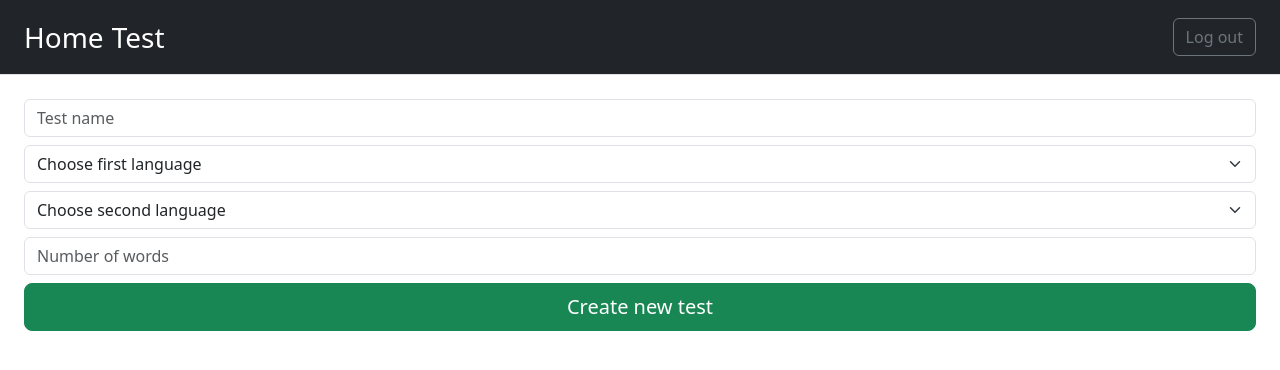
After one commit to zelwake/appcaf, a Flask app: page /app/test/new in a window 1280 px wide. The commit adds this page. Shown: the top 370 px of the page. Run offline with Flask 3, Linux system fonts and the light colour scheme; a user stored in the database is signed in; parts of the project's set-up code (start-up, migrations or seed data) failed here and were passed over.

Commit message:
creating a new test, so far only checking input

```diff
--- a/app/__init__.py
+++ b/app/__init__.py
@@ -8,6 +8,8 @@ from app.blueprints.auth import auth_bp
 # from app.blueprints.errors import page_not_found
 from app.blueprints.root import root_bp
 from flask_session import Session
+
+from app.blueprints.test import test_bp
 
 
 def create_app():
@@ -23,6 +25,7 @@ def create_app():
     app.register_blueprint(root_bp)
     app.register_blueprint(auth_bp)
     app.register_blueprint(app_bp)
+    app.register_blueprint(test_bp)
     # app.register_error_handler(404, page_not_found)
 
     return app
--- /dev/null
+++ b/app/blueprints/test.py
@@ -0,0 +1,67 @@
+from flask import Blueprint, render_template, session, request
+
+from db import db
+from helpers.htmx import htmx
+from helpers.login_required import login_required
+from helpers.render_htmx import render_htmx
+from languages import languages
+
+test_bp = Blueprint('test', __name__)
+
+
+@test_bp.route('/app/test')
+@login_required
+def test_landing_page():
+    account_id = session.get('account_id')
+    content = {}
+
+    tests = db.execute('SELECT id, name, round, total, finished FROM test WHERE id IN ('
+                       'SELECT test_id FROM test_account_relation WHERE account_id = ?'
+                       ') ORDER BY start_time DESC, finish_time DESC LIMIT 10', account_id)
+    content['tests'] = tests
+
+    if htmx():
+        return render_htmx('partials/test_landing_page.html', '/app/test', content=content)
+    return render_template('test_landing_page.html', content=content)
+
+
+@test_bp.route('/app/test/new')
+@login_required
+def create_test_page():
+    content = {'languages': languages}
+
+    if htmx():
+        return render_htmx('partials/test_new.html', '/app/test/new', content=content)
+    return render_template('test_new.html', content=content)
+
+
+@test_bp.route('/app/test/new', methods=['POST'])
+@login_required
+def create_test():
+    name = request.form.get('name')
+    language_from = request.form.get('first_language')
+    language_to = request.form.get('second_language')
+    number_of_words = request.form.get('number')
+    if not name or not name.strip():
+        return render_htmx('partials/test_new.html', content={'error': 'Please provide test name'})
+
+    if not language_from or not language_to:
+        return render_htmx('partials/test_new.html', content={'error': 'Please provide language'})
+    language_from = language_from.strip().lower()
+    language_to = language_to.strip().lower()
+    if language_from == language_to:
+        return render_htmx('partials/test_new.html', content={'error': 'Languages cannot be same'})
+    if language_from not in languages or language_to not in languages:
+        return render_htmx('partials/test_new.html', content={'error': 'Languages must be valid'})
+
+    if not number_of_words:
+        return render_htmx('partials/test_new.html', content={'error': 'Please provide number of words'})
+    try:
+        number_of_words = int(number_of_words)
+    except ValueError:
+        return render_htmx('partials/test_new.html', content={'error': 'Number must be an integer'})
+    if number_of_words < 1:
+        return render_htmx('partials/test_new.html', content={'error': 'Number must be positive integer'})
+
+    # TODO create new test and redirect user to said test
+    return 'DATABASE INSERTION NOT CREATED'
--- a/app/templates/layout.html
+++ b/app/templates/layout.html
@@ -44,7 +44,6 @@
     {% endblock main %}
 </main>
 
-<!--suppress HtmlUnknownTarget -->
-<script src="static/htmx.min.js"></script>
+<script src="{{ url_for('static', filename='htmx.min.js') }}"></script>
 </body>
 </html>
--- a/app/templates/partials/dashboard.html
+++ b/app/templates/partials/dashboard.html
@@ -16,8 +16,9 @@
                     <div class="col">{{ test.round }}/{{ test.total }}</div>
                 </div>
                 <div class="row">
-                    <div class="col">{{ test.start_time }}</div>
+                    <div class="col-2">{{ test.start_time }}</div>
                     <button class="col" hx-get="test/run?id={{ test.id }}" hx-target="main">Finish test</button>
+                    <button class="col" hx-delete="test?id={{ test.id }}" hx-target="main">Delete test</button>
                 </div>
             </li>
         {% endfor %}
--- /dev/null
+++ b/app/templates/partials/test_new.html
@@ -0,0 +1,32 @@
+<title>Creating new test</title>
+
+<form hx-post="{{ url_for('test.create_test_page') }}" hx-target="main"
+      class="d-flex flex-column w-100 p-4 align-items-stretch">
+    <label class="mb-2">
+        <input type="text" name="name" placeholder="Test name" class="form-control" required/>
+    </label>
+
+    <label class="mb-2">
+        <select class="form-select" name="first_language" required>
+            <option selected disabled>Choose first language</option>
+            {% for language in content.languages %}
+                <option value="{{ language }}">{{ language }}</option>
+            {% endfor %}
+        </select>
+    </label>
+
+    <label class="mb-2">
+        <select class="form-select" name="second_language" required>
+            <option selected disabled>Choose second language</option>
+            {% for language in content.languages %}
+                <option value="{{ language }}">{{ language }}</option>
+            {% endfor %}
+        </select>
+    </label>
+
+    <label class="mb-2">
+        <input type="number" name="number" class="form-control" min="1" placeholder="Number of words" required>
+    </label>
+
+    <button type="submit" class="btn btn-lg btn-success">Create new test</button>
+</form>
--- /dev/null
+++ b/app/templates/test_landing_page.html
@@ -0,0 +1,5 @@
+{% extends 'layout.html' %}
+
+{% block main %}
+	{% include 'partials/test_landing_page.html' %}
+{% endblock %}
--- /dev/null
+++ b/app/templates/test_new.html
@@ -0,0 +1,5 @@
+{% extends 'layout.html' %}
+
+{% block main %}
+	{% include 'partials/test_new.html' %}
+{% endblock %}
--- a/database.sql
+++ b/database.sql
@@ -45,7 +45,8 @@ CREATE TABLE IF NOT EXISTS test (
 CREATE TABLE IF NOT EXISTS test_word_relation (
     test_id INTEGER NOT NULL,
     word_id INTEGER NOT NULL,
-    language TEXT NOT NULL,
+    language_from TEXT NOT NULL,
+    language_to TEXT NOT NULL,
     try INT DEFAULT 0,
     answer_one TEXT,
     answer_two TEXT,
@@ -53,7 +54,6 @@ CREATE TABLE IF NOT EXISTS test_word_relation (
     FOREIGN KEY (word_id) REFERENCES czech_word(id) ON DELETE CASCADE,
     FOREIGN KEY (word_id) REFERENCES english_word(id) ON DELETE CASCADE,
     FOREIGN KEY (word_id) REFERENCES french_word(id) ON DELETE CASCADE,
-    CHECK (language IN ('czech', 'english', 'french')),
     PRIMARY KEY (test_id, word_id)
 );
 
--- /dev/null
+++ b/helpers/htmx.py
@@ -0,0 +1,6 @@
+from flask import request
+
+
+def htmx() -> bool:
+    """Return a boolean indicating whether the request arrived from HTMX"""
+    return request.headers.get('HX-Request') is not None
--- a/helpers/render_htmx.py
+++ b/helpers/render_htmx.py
@@ -4,7 +4,7 @@ from flask import make_response, render_template, Response
 from jinja2 import Template
 
 
-def render_htmx(template: str | Template | list[str | Template], url: str, **context: Any) -> Response:
+def render_htmx(template: str | Template | list[str | Template], url: str = None, **context: Any) -> Response:
     response = make_response(render_template(template, **context))
     if url is not None:
         response.headers['HX-Push-Url'] = url
--- /dev/null
+++ b/languages.py
@@ -0,0 +1 @@
+languages = ['czech', 'english', 'french']
```
Also changed, not shown: app/templates/partials/test_landing_page.html (added, +26 -0 lines), appcaf.db.
